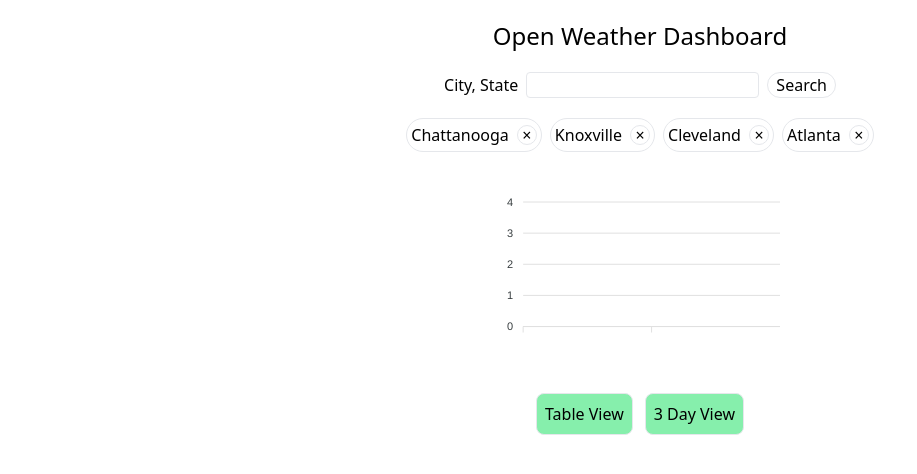
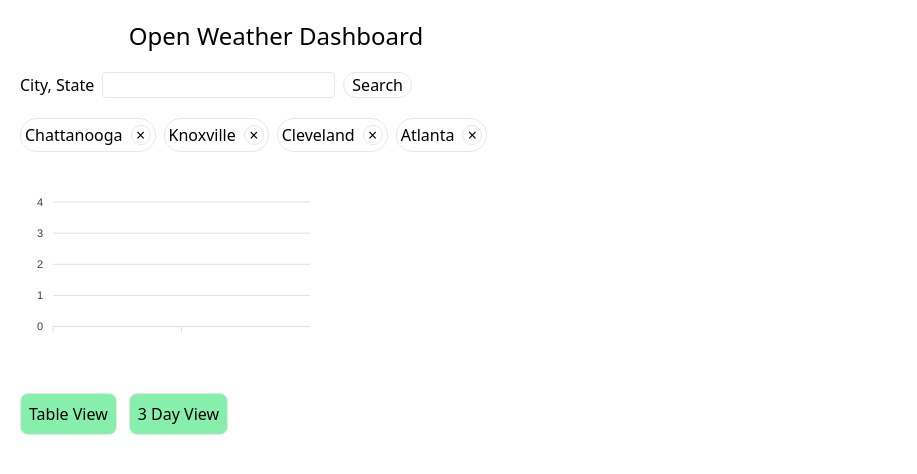
Before and after one commit to CharlesTaylor7/open-weather-dashboard, a React (Vite) app: page / in a window 1280 px wide. Shown: the top 474 px of the page, without its empty margins (0-917 px from the left). Built offline with nearby package versions, Linux system fonts and the light colour scheme.

Commit message:
Align content vertically

```diff
--- a/src/components/Mockup.tsx
+++ b/src/components/Mockup.tsx
@@ -2,8 +2,8 @@ import TimeSeriesLineChart from '@/components/TimeSeriesLineChart';
 
 export default function Mockup() {
   return (
-    <div className="flex flex-col gap-5 mt-5 w-full justify-center items-center">
-      <header className="bold text-2xl"> Open Weather Dashboard</header>
+    <div className="flex flex-col gap-5 m-5 max-w-lg justify-center items-start">
+      <header className="self-center bold text-2xl">Open Weather Dashboard</header>
       <div className="flex gap-2 items-center">
         <label className="">City, State</label>
         <input className="border rounded" />
@@ -18,9 +18,9 @@ export default function Mockup() {
         <Pill label="Atlanta" />
       </div>
       <TimeSeriesLineChart data={[]} />
-      <div className="flex gap-3" >
-        <ButtonToggle label="Table View"/>
-        <ButtonToggle label="3 Day View"/>
+      <div className="flex gap-3">
+        <ButtonToggle label="Table View" />
+        <ButtonToggle label="3 Day View" />
       </div>
     </div>
   );
@@ -28,16 +28,15 @@ export default function Mockup() {
 
 type ButtonToggleProps = {
   label: string;
-}
+};
 
 function ButtonToggle(props: ButtonToggleProps) {
   return (
     <button className="bg-green-300 p-2 border rounded-lg">
       {props.label}
     </button>
-  )
+  );
 }
-
 
 type PillProps = {
   label: string;
@@ -46,7 +45,9 @@ function Pill(props: PillProps) {
   return (
     <div className="flex items-center border rounded-3xl p-1 gap-2">
       <span>{props.label}</span>
-      <button className="flex items-center justify-center h-5 w-5 border rounded-full">×</button>
+      <button className="flex items-center justify-center h-5 w-5 border rounded-full">
+        ×
+      </button>
     </div>
   );
 }
```
